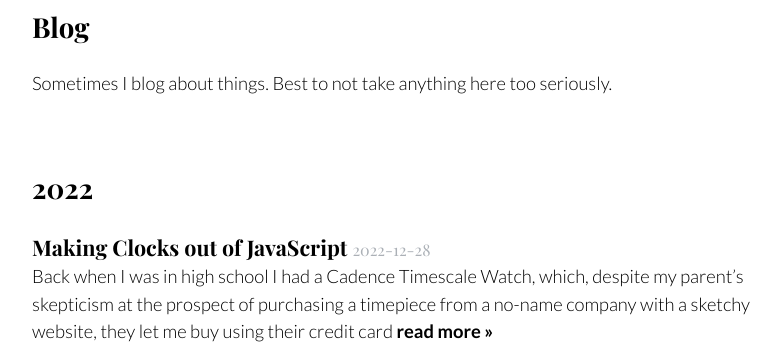
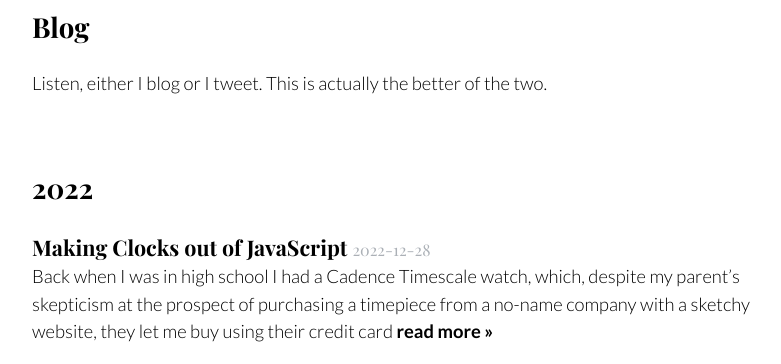
Before and after one commit to kyle-silver/kyle-silver.github.io, an Eleventy site: page src/blog/index.md in a window 1280 px wide. Shown: the part 151-515 px from the top of the page, without its empty margins (248-1029 px from the left). Built offline with nearby package versions, Linux system fonts and the light colour scheme; Eleventy itself is replaced by a stand-in of ours; files that its build step writes are made by us from their sources; a web font is replaced by a local one.

Commit message:
final cleanup

```diff
--- a/src/blog/clocks/index.md
+++ b/src/blog/clocks/index.md
@@ -5,7 +5,7 @@ year: 2022
 month: "12"
 day: "28"
 order: 10
-preview: "Back when I was in high school I had a Cadence Timescale Watch, which, despite my parent&rsquo;s skepticism at the prospect of purchasing a timepiece from a no-name company with a sketchy website, they let me buy using their credit card"
+preview: "Back when I was in high school I had a Cadence Timescale watch, which, despite my parent&rsquo;s skepticism at the prospect of purchasing a timepiece from a no-name company with a sketchy website, they let me buy using their credit card"
 prev_title: "Lear: A Shakespearian Command Line Utility"
 prev_link: /blog/lear
 ---
--- a/src/blog/index.md
+++ b/src/blog/index.md
@@ -4,4 +4,4 @@ title: Kyle Silver
 eleventyExcludeFromCollections: true
 ---
 
-Sometimes I blog about things. Best to not take anything here too seriously.
+Listen, either I blog or I tweet. This is actually the better of the two.
```
